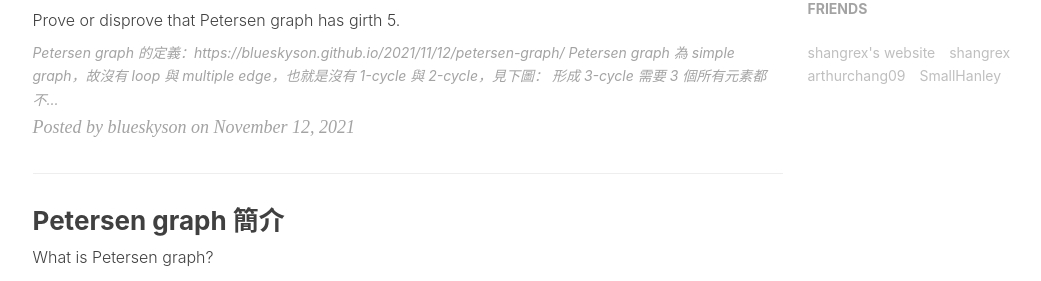
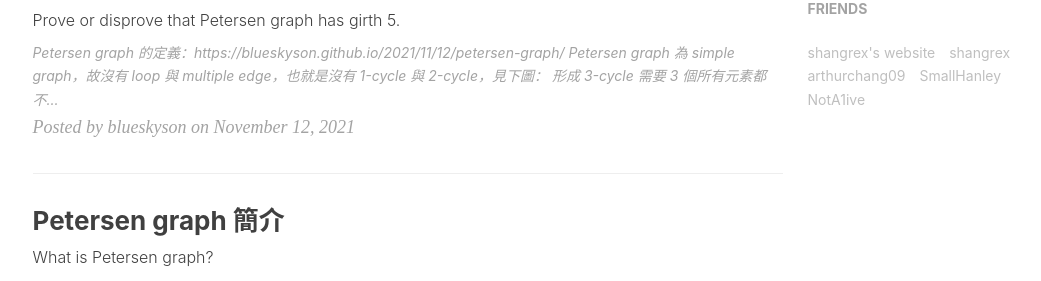
Before and after one commit to blueskyson/blueskyson.github.io, a Jekyll site: the page built from index.html, in a window 1280 px wide and 900 px high, scrolled down 987 px. Shown: the part 169-450 px from the top of the window, without its empty margins (135-1176 px from the left). Built offline with Jekyll 4.4.1, drawn with Linux system fonts in a browser that asks for light colours; nearby versions of some CDN libraries; the list of posts is cut into pages by our own code; comment, search, counter and statistics services are not loaded.

Commit message:
add friend

```diff
--- a/_config.yml
+++ b/_config.yml
@@ -100,5 +100,8 @@ friends: [
     },{
         title: "SmallHanley",
         href: "https://github.com/SmallHanley"
+    },{
+        title: "NotA1ive",
+        href: "https://github.com/NotA1ive"
     }
 ]
```
